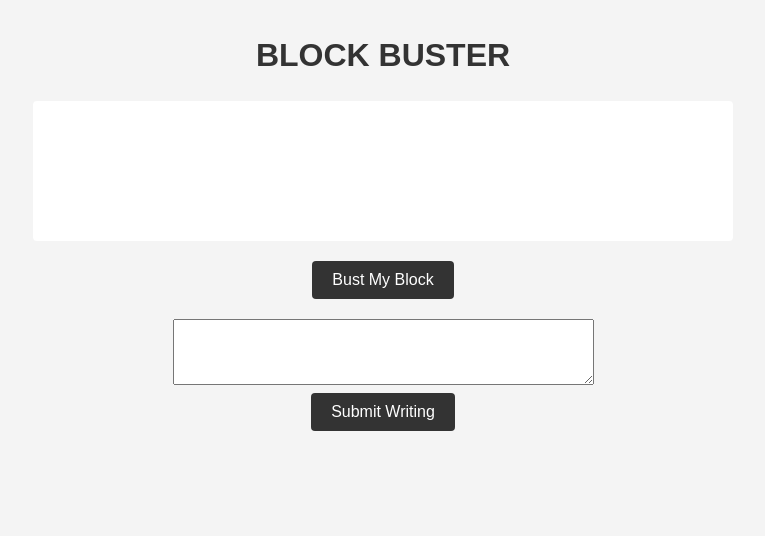
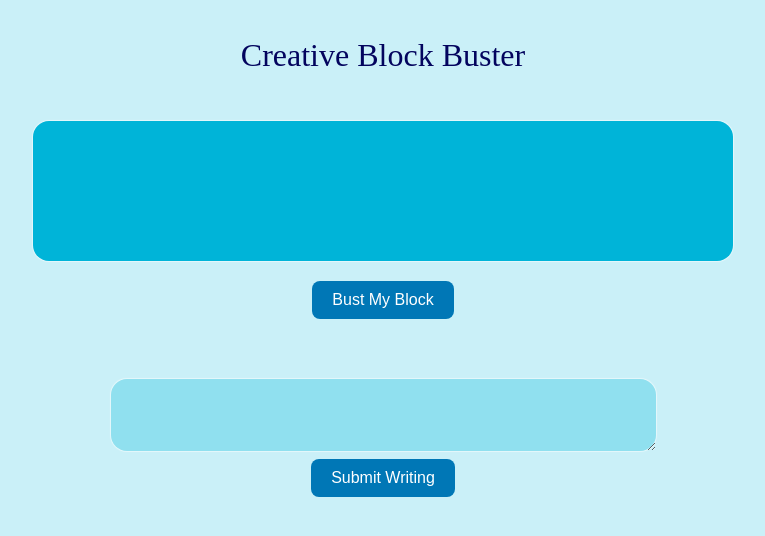
Before and after one commit to vikram-twodesign/block-buster, a plain HTML site: page index.html in a window 1280 px wide. Shown: the whole page, without its empty margins (257-1022 px from the left). Drawn offline with Linux system fonts and the light colour scheme; a web font is replaced by a local one.

Commit message:
Visual updates
Made a few visual tweaks

```diff
--- a/index.html
+++ b/index.html
@@ -3,12 +3,13 @@
 <head>
     <meta charset="UTF-8">
     <meta name="viewport" content="width=device-width, initial-scale=1.0">
-    <title>BLOCK BUSTER</title>
+    <title>CREATIVE BLOCK BUSTER</title>
+    <link rel="stylesheet" href="https://use.typekit.net/oqm8rib.css">
     <link rel="stylesheet" href="static/styles.css">
 </head>
 <body>
     <div class="container">
-        <h1>BLOCK BUSTER</h1>
+        <h1>Creative Block Buster</h1>
         <div id="prompt-output" class="prompt-output"></div>
         <button id="generate-prompt-btn" class="button">Bust My Block</button>
         <textarea id="user-response-input" rows="4" cols="50"></textarea>
--- a/static/styles.css
+++ b/static/styles.css
@@ -1,7 +1,9 @@
 body {
-    font-family: Arial, sans-serif;
-    background-color: #f4f4f4;
-    color: #333;
+    font-family: "nunito", sans-serif;
+    font-weight: 400;
+    font-style: normal;
+    background-color: #caf0f8;
+    color: #03045e;
     line-height: 1.6;
 }
 
@@ -13,40 +15,53 @@ body {
 }
 
 h1 {
+    font-family: "quiche-flare", serif;
+    font-weight: 500;
+    font-style: normal;
     text-align: center;
-    margin-bottom: 20px;
+    margin-bottom: 40px;
+    color: #03045e;
 }
 
 .prompt-output {
-    background-color: #fff;
+    background-color: #00b4d8;
+    color: #fff;
     padding: 20px;
     margin-bottom: 20px;
-    border-radius: 4px;
+    display: flex;
+    align-items: center;
+    justify-content: center;
+    border-radius: 16px;
+    box-shadow: 0px 0px 1px 1px rgba(255, 255, 255, 0.5);
     min-height: 100px;
 }
 
 .button {
     display: block;
-    background-color: #333;
+    background-color: #0077b6;
     color: #fff;
     padding: 10px 20px;
     border: 0;
     cursor: pointer;
     margin: 0 auto;
-    margin-bottom: 20px;
+    margin-bottom: 60px;
     font-size: 16px;
-    border-radius: 4px;
+    border-radius: 8px;
 }
 
 .button:hover {
-    background-color: #666;
+    background-color: #00b4d8;
 }
 
 input[type="text"] {
     width: 100%;
-    padding: 8px 12px;
-    border: 1px solid #ccc;
-    border-radius: 4px;
+    padding: 8px 24px;
+    background-color: #90e0ef;
+    color: #03045e;
+    border-radius: 8px;
+    font-family: "nunito", sans-serif;
+    font-weight: 400;
+    font-style: normal;
     font-size: 14px;
     margin: 10px 0;
     resize: none;
@@ -54,6 +69,23 @@ input[type="text"] {
     white-space: pre-wrap;
     box-sizing: border-box;
 }
+
+#user-response-input {
+    font-family: "nunito", sans-serif;
+    font-weight: 400;
+    font-style: normal;
+    background-color: #90e0ef;
+    width: 75%;
+    border-radius: 16px;
+    outline: none;
+    border: none;
+    padding-left: 10px;
+    padding-right: 10px;
+    padding-top: 10px;
+    box-shadow: 0px 0px 1px 1px rgba(255, 255, 255, 0.5);
+}
+
+
 
 .success-message {
     margin: 20px 0;
```
